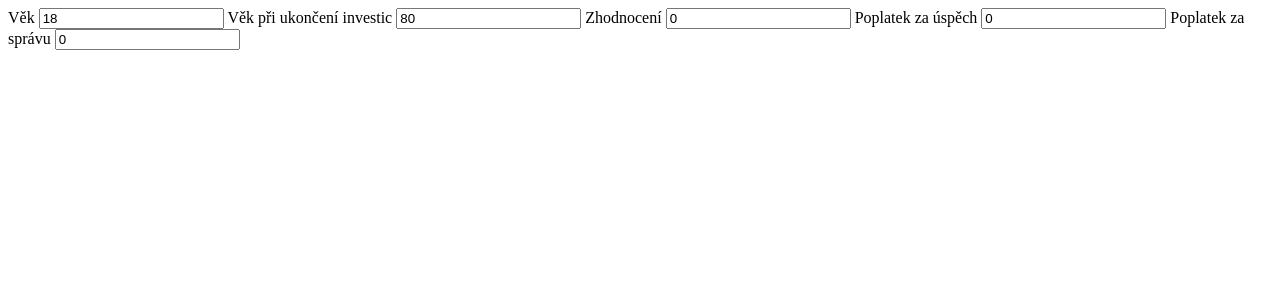
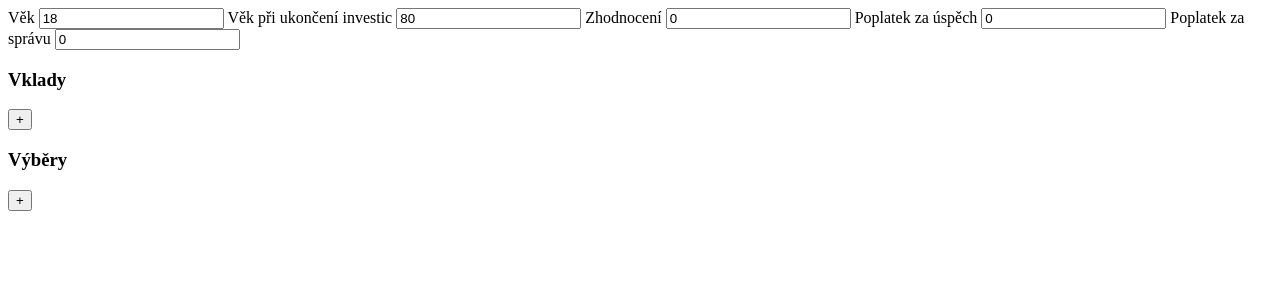
Before and after one commit to vojtechsimetka/planuj.finance, a SvelteKit app: page / in a window 1280 px wide. Shown: the top 300 px of the page. Built offline with nearby package versions, Linux system fonts and the light colour scheme.

Commit message:
feat: add div for deposits and withdraws

```diff
--- a/src/routes/+page.svelte
+++ b/src/routes/+page.svelte
@@ -7,6 +7,7 @@
 		feeMangement: number
 	}
 	let portfolio = $state<Portfolio>({ apy: 0, feeSuccess: 0, feeMangement: 0 })
+    let deposits = $state([{}])
 </script>
 
 <div>
@@ -31,3 +32,9 @@
 		<input type="text" name="feeMangement" bind:value={portfolio.feeMangement} />
 	</label>
 </div>
+<div>
+    <h3>Vklady</h3>
+    <button>+</button>
+    <h3>Výběry</h3>
+    <button>+</button>
+</div>
```
